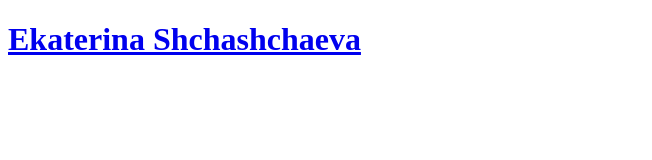
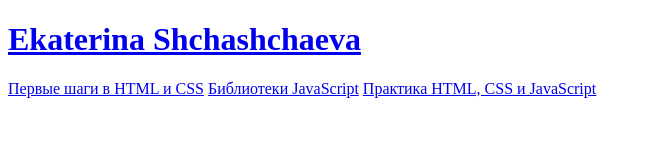
Before and after one commit to 5984225/first-project, a plain HTML site: page index.html in a window 1280 px wide. Shown: the whole page, without its empty margins (0-652 px from the left). Drawn offline with Linux system fonts and the light colour scheme.

Commit message:
мой первый коммит

```diff
--- a/index.html
+++ b/index.html
@@ -10,6 +10,11 @@
     <header class="header centered-block">
         <h1 class="centered-block"><a href="#" class="header__link" lang="en">Ekaterina Shchashchaeva</a></h1>
       </header>
+      <nav class="menu centered-block page__menu">
+        <a href="#beginner" class="menu__link menu__link_active">Первые шаги в HTML и CSS</a>
+        <a href="#frameworks" class="menu__link">Библиотеки JavaScript</a>
+        <a href="#practice" class="menu__link">Практика HTML, CSS и JavaScript</a>
+      </nav>
 </body>
 </body>
 </html>
--- a/style.css
+++ b/style.css
@@ -1,3 +1,6 @@
 .page {
     text-decoration: none;
 }
+.centered-block {
+    margin: auto;
+}
```
